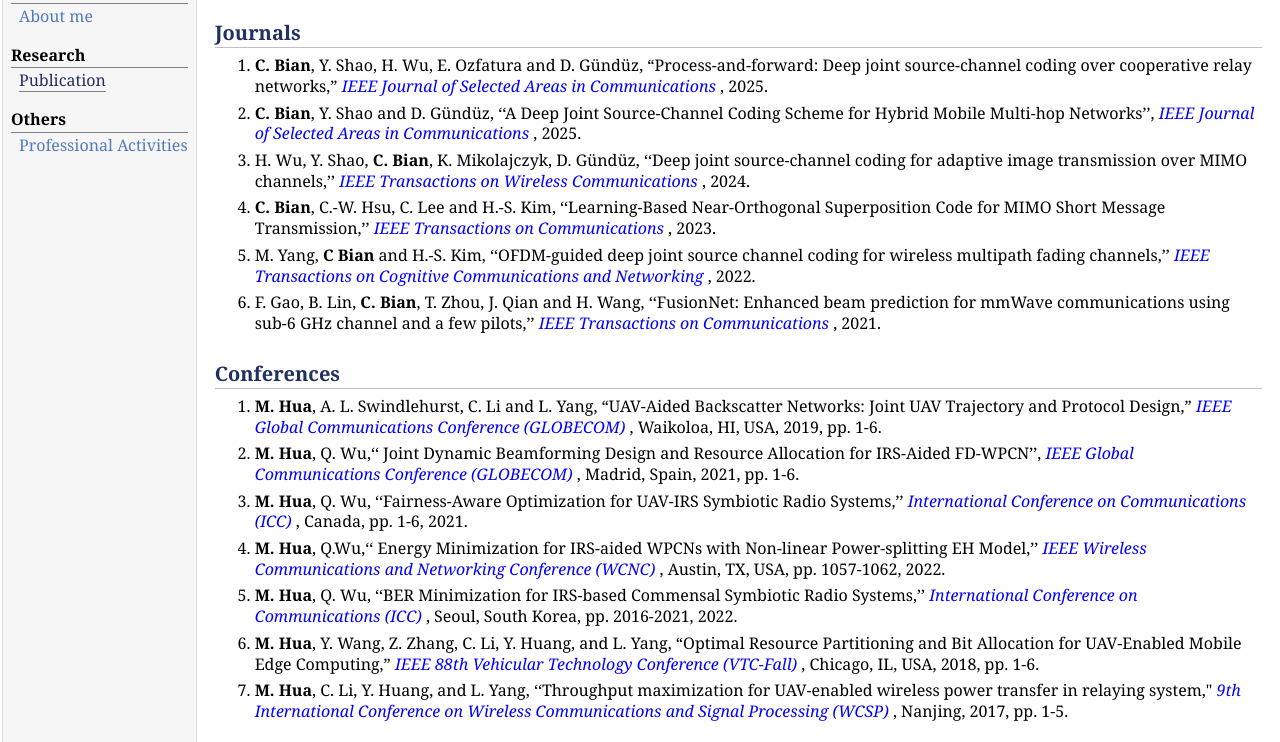
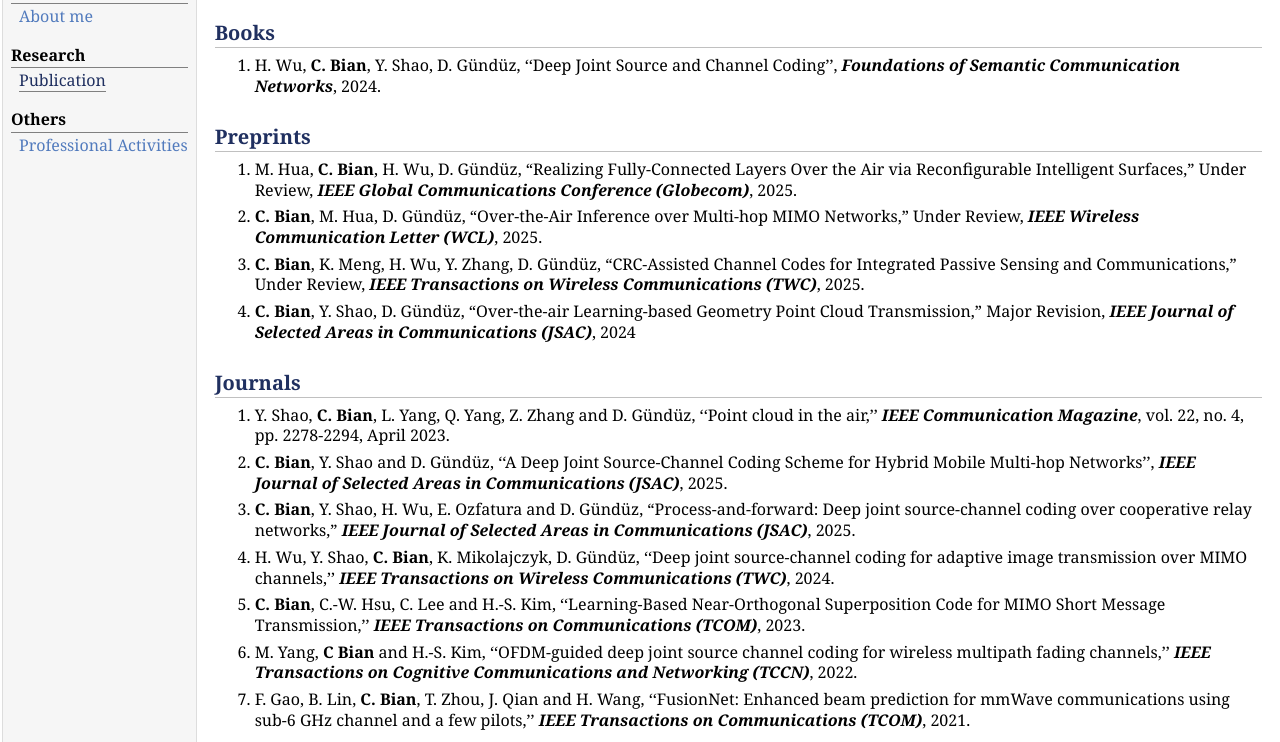
Before and after one commit to aprilbian/aprilbian.github.io, a plain HTML site: page Publication.html in a window 1280 px wide. Shown: the part 48-790 px from the top of the page. Drawn offline with nearby package versions, Linux system fonts and the light colour scheme; some packages are replaced by stand-ins of ours.

Commit message:
Add files via upload

```diff
--- a/Publication.html
+++ b/Publication.html
@@ -45,60 +45,87 @@ _gaq.push(['_trackPageview']);
 <div id="toptitle">
 <h1>Publications</h1>
 </div>
+<h2>Books</h2>
+<ol>
+<li><p>H. Wu, <b>C. Bian</b>, Y. Shao, D. Gündüz, &lsquo;&lsquo;Deep Joint Source and Channel Coding&rsquo;&rsquo;, <i><b>Foundations of Semantic Communication Networks</b></i>, 2024.
+</p>
+</li>
+</ol>
+<h2>Preprints</h2>
+<ol>
+<li><p>M. Hua, <b>C. Bian</b>, H. Wu, D. Gündüz, “Realizing Fully-Connected Layers Over the Air via Reconfigurable Intelligent Surfaces,” Under Review, <i><b>IEEE Global Communications Conference (Globecom)</b></i>, 2025.
+</p>
+</li>
+<li><p><b>C. Bian</b>, M. Hua, D. Gündüz, “Over-the-Air Inference over Multi-hop MIMO Networks,” Under Review, <i><b>IEEE Wireless Communication Letter (WCL)</b></i>, 2025.
+</p>
+</li>
+<li><p><b>C. Bian</b>, K. Meng, H. Wu, Y. Zhang, D. Gündüz, “CRC-Assisted Channel Codes for Integrated Passive Sensing and Communications,” Under Review, <i><b>IEEE Transactions on Wireless Communications (TWC)</b></i>, 2025.
+</p>
+</li>
+<li><p><b>C. Bian</b>, Y. Shao, D. Gündüz, “Over-the-air Learning-based Geometry Point Cloud Transmission,” Major Revision, <i><b>IEEE Journal of Selected Areas in Communications (JSAC)</b></i>, 2024
+</p>
+</li>
+</ol>
 <h2>Journals</h2>
 <ol>
-<li><p><b>C. Bian</b>, Y. Shao, H. Wu, E. Ozfatura and D. Gündüz, “Process-and-forward: Deep joint source-channel coding over cooperative relay networks,”
-<i><font color="blue" size="+0.5&lt;b">IEEE Journal of Selected Areas in Communications</font> </i>, 2025.
-
+<li><p>Y. Shao, <b>C. Bian</b>, L. Yang, Q. Yang, Z. Zhang and D. Gündüz, &lsquo;&lsquo;Point cloud in the air,&rsquo;&rsquo; <i><b>IEEE Communication Magazine</b></i>, vol. 22, no. 4, pp. 2278-2294, April 2023.
 </p>
 </li>
-<li><p><b>C. Bian</b>, Y. Shao and D. Gündüz, &lsquo;&lsquo;A Deep Joint Source-Channel Coding Scheme for Hybrid Mobile Multi-hop Networks’’,
-<i><font color="blue" size="+0.5&lt;b">IEEE Journal of Selected Areas in Communications</font> </i>, 2025.
+<li><p><b>C. Bian</b>, Y. Shao and D. Gündüz, &lsquo;&lsquo;A Deep Joint Source-Channel Coding Scheme for Hybrid Mobile Multi-hop Networks&rsquo;&rsquo;, <i><b>IEEE Journal of Selected Areas in Communications (JSAC)</b></i>, 2025.
 </p>
 </li>
-<li><p>H. Wu, Y. Shao, <b>C. Bian</b>, K. Mikolajczyk, D. Gündüz, &lsquo;&lsquo;Deep joint source-channel coding for adaptive image transmission over MIMO channels,’’
-<i><font color="blue" size="+0.5&lt;b">IEEE Transactions on Wireless Communications</font> </i>, 2024.
+<li><p><b>C. Bian</b>, Y. Shao, H. Wu, E. Ozfatura and D. Gündüz, “Process-and-forward: Deep joint source-channel coding over cooperative relay networks,” <i><b>IEEE Journal of Selected Areas in Communications (JSAC)</b></i>, 2025.
 </p>
 </li>
-<li><p><b>C. Bian</b>, C.-W. Hsu, C. Lee and H.-S. Kim, &lsquo;&lsquo;Learning-Based Near-Orthogonal Superposition Code for MIMO Short Message Transmission,’’
-<i><font color="blue" size="+0.5&lt;b">IEEE Transactions on Communications</font> </i>, 2023.
+<li><p>H. Wu, Y. Shao, <b>C. Bian</b>, K. Mikolajczyk, D. Gündüz, &lsquo;&lsquo;Deep joint source-channel coding for adaptive image transmission over MIMO channels,&rsquo;&rsquo; <i><b>IEEE Transactions on Wireless Communications (TWC)</b></i>, 2024.
 </p>
 </li>
-<li><p>M. Yang, <b>C Bian</b> and H.-S. Kim, &lsquo;&lsquo;OFDM-guided deep joint source channel coding for wireless multipath fading channels,’’ <i><font color="blue" size="+0.5&lt;b">IEEE Transactions on Cognitive Communications and Networking</font> </i>, 2022.
+<li><p><b>C. Bian</b>, C.-W. Hsu, C. Lee and H.-S. Kim, &lsquo;&lsquo;Learning-Based Near-Orthogonal Superposition Code for MIMO Short Message Transmission,&rsquo;&rsquo; <i><b>IEEE Transactions on Communications (TCOM)</b></i>, 2023.
 </p>
 </li>
-<li><p>F. Gao, B. Lin, <b>C. Bian</b>, T. Zhou, J. Qian and H. Wang, &lsquo;&lsquo;FusionNet: Enhanced beam prediction for mmWave communications using sub-6 GHz channel and a few pilots,’’ <i><font color="blue" size="+0.5&lt;b">IEEE Transactions on Communications</font> </i>, 2021.
+<li><p>M. Yang, <b>C Bian</b> and H.-S. Kim, &lsquo;&lsquo;OFDM-guided deep joint source channel coding for wireless multipath fading channels,&rsquo;&rsquo; <i><b>IEEE Transactions on Cognitive Communications and Networking (TCCN)</b></i>, 2022.
+</p>
+</li>
+<li><p>F. Gao, B. Lin, <b>C. Bian</b>, T. Zhou, J. Qian and H. Wang, &lsquo;&lsquo;FusionNet: Enhanced beam prediction for mmWave communications using sub-6 GHz channel and a few pilots,&rsquo;&rsquo; <i><b>IEEE Transactions on Communications (TCOM)</b></i>, 2021.
 </p>
 </li>
 </ol>
 <h2>Conferences</h2>
 <ol>
-<li><p><b>M. Hua</b>, A. L. Swindlehurst, C. Li and L. Yang, &ldquo;UAV-Aided Backscatter Networks: Joint UAV Trajectory and Protocol Design,&rdquo; <i><font color="blue" size="+0.5&lt;b">IEEE Global Communications Conference (GLOBECOM)</font> </i>, Waikoloa, HI, USA, 2019, pp. 1-6.
+<li><p><b>C. Bian</b>, Y. Zhang, D. Gündüz, “LISAC: Learned Coded Waveform Design for ISAC with OFDM,” <i><b>IEEE Wireless Communications and Networking Conference (WCNC)</b></i>, 2025.
 </p>
 </li>
-<li><p><b>M. Hua</b>, Q. Wu,&lsquo;&lsquo; Joint Dynamic Beamforming Design and Resource Allocation for IRS-Aided FD-WPCN’’, <i><font color="blue" size="+0.5&lt;b">IEEE Global Communications Conference (GLOBECOM)</font> </i>, Madrid, Spain, 2021, pp. 1-6.
+<li><p><b>C. Bian</b>, Y. Shao, D. Gündüz, “Wireless Point Cloud Transmission,” <i><b>IEEE International Workshop on Signal Processing Advances in Wireless Communications (SPAWC)</b></i>, 2024.
 </p>
 </li>
-<li><p><b>M. Hua</b>, Q. Wu, &lsquo;&lsquo;Fairness-Aware Optimization for UAV-IRS Symbiotic Radio Systems,’’ <i><font color="blue" size="+0.5&lt;b">International Conference on Communications (ICC)</font> </i> , Canada, pp. 1-6, 2021.
+<li><p><b>C. Bian</b>, Y. Shao, D. Gündüz, “A Hybrid Joint Source-Channel Coding Scheme for Mobile Multi-hop Networks,” <i><b>IEEE International Conference on Communications (ICC)</b></i>, 2024.
 </p>
 </li>
-<li><p><b>M. Hua</b>, Q.Wu,&lsquo;&lsquo; Energy Minimization for IRS-aided WPCNs with Non-linear Power-splitting EH Model,’’ <i><font color="blue" size="+0.5&lt;b">IEEE Wireless Communications and Networking Conference (WCNC)</font> </i>, Austin, TX, USA, pp. 1057-1062, 2022.
+<li><p><b>C. Bian</b>, Y. Shao, H. Wu, D. Gündüz, “Deep Joint Source-Channel Coding over Cooperative Relay Networks,” <i><b>IEEE International Conference on Machine Learning for Communication and Networking (ICMLCN)</b></i>, 2024.
 </p>
 </li>
-<li><p><b>M. Hua</b>, Q. Wu, &lsquo;&lsquo;BER Minimization for IRS-based Commensal Symbiotic Radio Systems,’’ <i><font color="blue" size="+0.5&lt;b">International Conference on Communications (ICC)</font> </i>, Seoul, South Korea, pp. 2016-2021, 2022.
+<li><p>Emre Ozfatura, <b>C. Bian</b>, D. Gündüz, “Do not Interfere but Cooperate: A Fully Learnable Code Design for Multi-Access Channels with Feedback,” <i><b>International Symposium on Topics in Coding (ISTC)</b></i>, 2023.
 </p>
 </li>
-<li><p><b>M. Hua</b>, Y. Wang, Z. Zhang, C. Li, Y. Huang, and L. Yang, &ldquo;Optimal Resource Partitioning and Bit Allocation for UAV-Enabled Mobile Edge Computing,&rdquo;  <i><font color="blue" size="+0.5&lt;b">IEEE 88th Vehicular Technology Conference (VTC-Fall)</font> </i>, Chicago, IL, USA, 2018, pp. 1-6.
+<li><p><b>C. Bian</b>, Y. Shao, D. Gündüz, “DeepJSCC-l<tt></tt>: Robust and Bandwidth-Adaptive Wireless Image Transmission,” <i><b>IEEE Global Communications Conference (Globecom)</b></i>, 2023.
 </p>
 </li>
-<li><p><b>M. Hua</b>, C. Li, Y. Huang, and L. Yang, &lsquo;&lsquo;Throughput maximization for UAV-enabled wireless power transfer in relaying system,"
-<i><font color="blue" size="+0.5&lt;b">9th International Conference on Wireless Communications and Signal Processing (WCSP)</font> </i> , Nanjing, 2017, pp. 1-5.
+<li><p>H. Wu, Y. Shao, <b>C. Bian</b>, K. Mikolajczyk, D. Gündüz, “Vision Transformer for Adaptive Image Transmission over MIMO Channels,” <i><b><font color="red">Best Paper Award</font></b></i>, <i><b>IEEE International Conference on Communications (ICC)</b></i>, 2023.
+</p>
+</li>
+<li><p><b>C. Bian</b>, Y. Shao, H. Wu, D. Gündüz, “Space-time Design for Deep Joint Source Channel Coding of Images over MIMO Channels,” <i><b>IEEE International Workshop on Signal Processing Advances in Wireless Communications (SPAWC)</b></i>, 2023.
+</p>
+</li>
+<li><p><b>C. Bian</b>, M. Yang, C.-W. Hsu, H.-S. Kim, “Deep Learning Based Near-Orthogonal Superposition Codes for Short Packets,” <i><b>IEEE International Conference on Communications (ICC)</b></i>, 2022.
+</p>
+</li>
+<li><p>M. Yang, <b>C. Bian</b>, H.-S. Kim, “Deep Joint Source Channel Coding for Wireless Image Transmission with OFDM,” <i><b>IEEE International Conference on Communications (ICC)</b></i>, 2021.
 </p>
 </li>
 </ol>
 <div id="footer">
 <div id="footer-text">
-Page generated 2025-01-26 22:10:13 中国标准时间, by <a href="https://github.com/wsshin/jemdoc_mathjax" target="blank">jemdoc+MathJax</a>.
+Page generated 2025-05-31 22:16:48 中国标准时间, by <a href="https://github.com/wsshin/jemdoc_mathjax" target="blank">jemdoc+MathJax</a>.
 </div>
 </div>
 </td>
```
Also changed, not shown: Activities.html (+1 -1 lines), Awards.html (+1 -1 lines), News.html (+1 -1 lines), Project.html (+1 -1 lines), cheatsheet.html (+1 -1 lines), contact.html (+1 -1 lines), example.html (+1 -1 lines), exampleIN.html (+1 -1 lines), extra.html (+1 -1 lines), index.html (+8 -9 lines), latex.html (+1 -1 lines), modelines.html (+1 -1 lines), stuff.html (+1 -1 lines), talk.html (+1 -1 lines), 1 more files, 3 other files.
